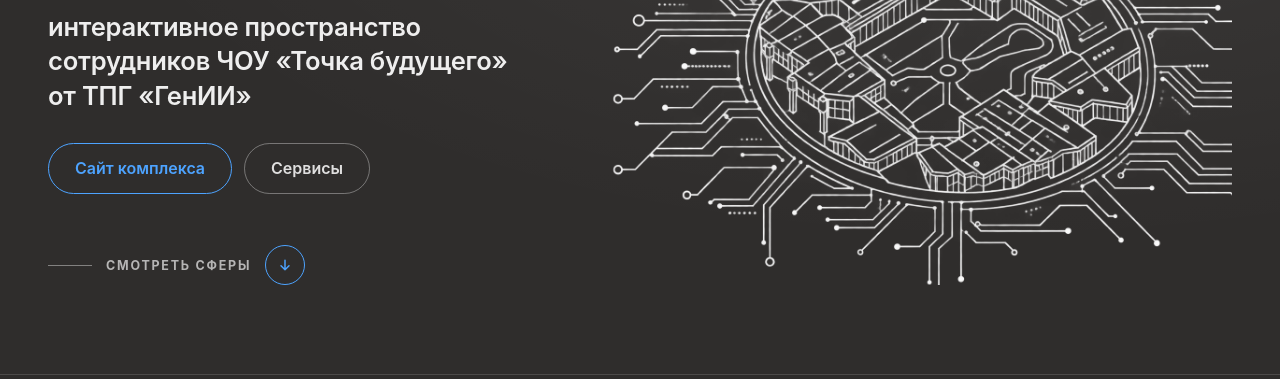
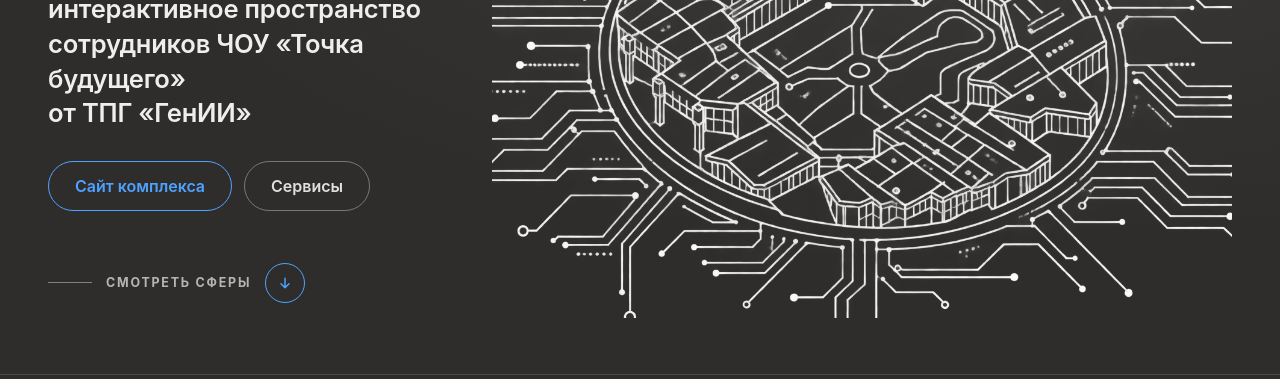
Before and after one commit to mmmaslikov/point-ai, a plain HTML site: page index.html in a window 1280 px wide. Shown: the part 361-740 px from the top of the page. Drawn offline with Linux system fonts and the light colour scheme.

Commit message:
Update index.html

```diff
--- a/index.html
+++ b/index.html
@@ -114,8 +114,8 @@ a{color:var(--accent)}
 .hero::before{content:"";position:absolute;inset:0;pointer-events:none;
   background:radial-gradient(120% 90% at 78% 20%,rgba(255,255,255,.06),transparent 60%)}
 .hero .wrap{position:relative;z-index:1;width:100%}
-.hero-grid{display:grid;gap:clamp(8px,1.5vw,20px);align-items:center}
-@media (min-width:900px){.hero-grid{grid-template-columns:minmax(0,0.9fr) minmax(0,1.1fr)}}
+.hero-grid{display:grid;gap:0;align-items:center}
+@media (min-width:900px){.hero-grid{grid-template-columns:minmax(0,0.75fr) minmax(0,1.25fr)}}
 .hero-left{position:relative;z-index:1;max-width:680px}
 .hero-name{border-left:2px solid var(--hero-acc);padding-left:clamp(16px,2vw,26px)}
 .hero-name h1{font-size:clamp(34px,6.4vw,92px);font-weight:600;color:#fff;letter-spacing:-.03em}
@@ -135,8 +135,8 @@ a{color:var(--accent)}
 .hero-scroll:hover{color:#fff}
 .hero-stage{position:relative;width:100%;max-width:none;margin-inline:0}
 .hero-photo{margin:0;position:relative;aspect-ratio:3/2;overflow:hidden}
-.hero-photo img{position:absolute;inset:0;width:100%;height:100%;object-fit:contain;object-position:0 50%;
-  opacity:0;transition:opacity .8s;transform:scale(1.12);transform-origin:0 50%}
+.hero-photo img{position:absolute;inset:0;width:100%;height:100%;object-fit:contain;object-position:50% 50%;
+  opacity:0;transition:opacity .8s;transform:scale(1.25);transform-origin:50% 50%}
 .hero-photo.is-loaded img{opacity:1}
 .hero-photo.is-missing img{display:none}
 .photo-ph{position:absolute;inset:0;display:none;flex-direction:column;align-items:center;justify-content:center;gap:10px;
```
